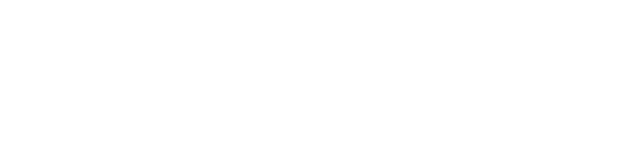
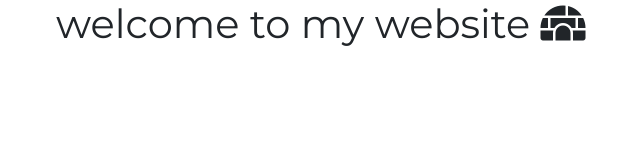
Before and after one commit to public-apis-demos/javascript-starterkit, a website: page index.html in a window 1280 px wide. Shown: the whole page, without its empty margins (29-669 px from the left). Drawn offline with nearby package versions, Linux system fonts and the light colour scheme.

Commit message:
addding the fiels

```diff
--- a/index.html
+++ b/index.html
@@ -1,12 +1,31 @@
 <!DOCTYPE html>
 <html lang="en">
 <head>
-    <meta charset="UTF-8">
-    <meta name="viewport" content="width=device-width, initial-scale=1.0">
-    <meta http-equiv="X-UA-Compatible" content="ie=edge">
-    <title>Document</title>
+  <!-- Required meta tags -->
+  <meta charset="utf-8">
+  <meta name="viewport" content="width=device-width, initial-scale=1, shrink-to-fit=no">
+    <title>sample demo app</title>
+    <!-- bootstrap -->
+    <link rel="stylesheet" href="https://stackpath.bootstrapcdn.com/bootstrap/4.3.1/css/bootstrap.min.css" integrity="sha384-ggOyR0iXCbMQv3Xipma34MD+dH/1fQ784/j6cY/iJTQUOhcWr7x9JvoRxT2MZw1T" crossorigin="anonymous">
+
+    <!-- fonts -->
+    <link href="https://fonts.googleapis.com/css?family=Montserrat" rel="stylesheet">
+    <!-- icons -->
+    <link rel="stylesheet" href="https://use.fontawesome.com/releases/v5.7.2/css/all.css" integrity="sha384-fnmOCqbTlWIlj8LyTjo7mOUStjsKC4pOpQbqyi7RrhN7udi9RwhKkMHpvLbHG9Sr" crossorigin="anonymous">
+    <!-- custom css -->
+    <link rel="stylesheet" href="./src/css/style.css">
 </head>
 <body>
+    <div class="container">
+            <h1>welcome to my website 	<i class="fas fa-igloo"></i></h1>
+
+    </div>
+
+    <!-- bootstrap -->
+    <script src="https://code.jquery.com/jquery-3.3.1.slim.min.js" integrity="sha384-q8i/X+965DzO0rT7abK41JStQIAqVgRVzpbzo5smXKp4YfRvH+8abtTE1Pi6jizo" crossorigin="anonymous"></script>
+<script src="https://cdnjs.cloudflare.com/ajax/libs/popper.js/1.14.7/umd/popper.min.js" integrity="sha384-UO2eT0CpHqdSJQ6hJty5KVphtPhzWj9WO1clHTMGa3JDZwrnQq4sF86dIHNDz0W1" crossorigin="anonymous"></script>
+    <script src="https://stackpath.bootstrapcdn.com/bootstrap/4.3.1/js/bootstrap.min.js" integrity="sha384-JjSmVgyd0p3pXB1rRibZUAYoIIy6OrQ6VrjIEaFf/nJGzIxFDsf4x0xIM+B07jRM" crossorigin="anonymous"></script>
+
     <script src="./src/js/index.js"></script>
 </body>
 </html>
--- /dev/null
+++ b/src/css/style.css
@@ -0,0 +1,3 @@
+body {
+    font-family: 'Montserrat', sans-serif;
+}
```
Also changed, not shown: package.json (+6 -2 lines), 1 other file.
